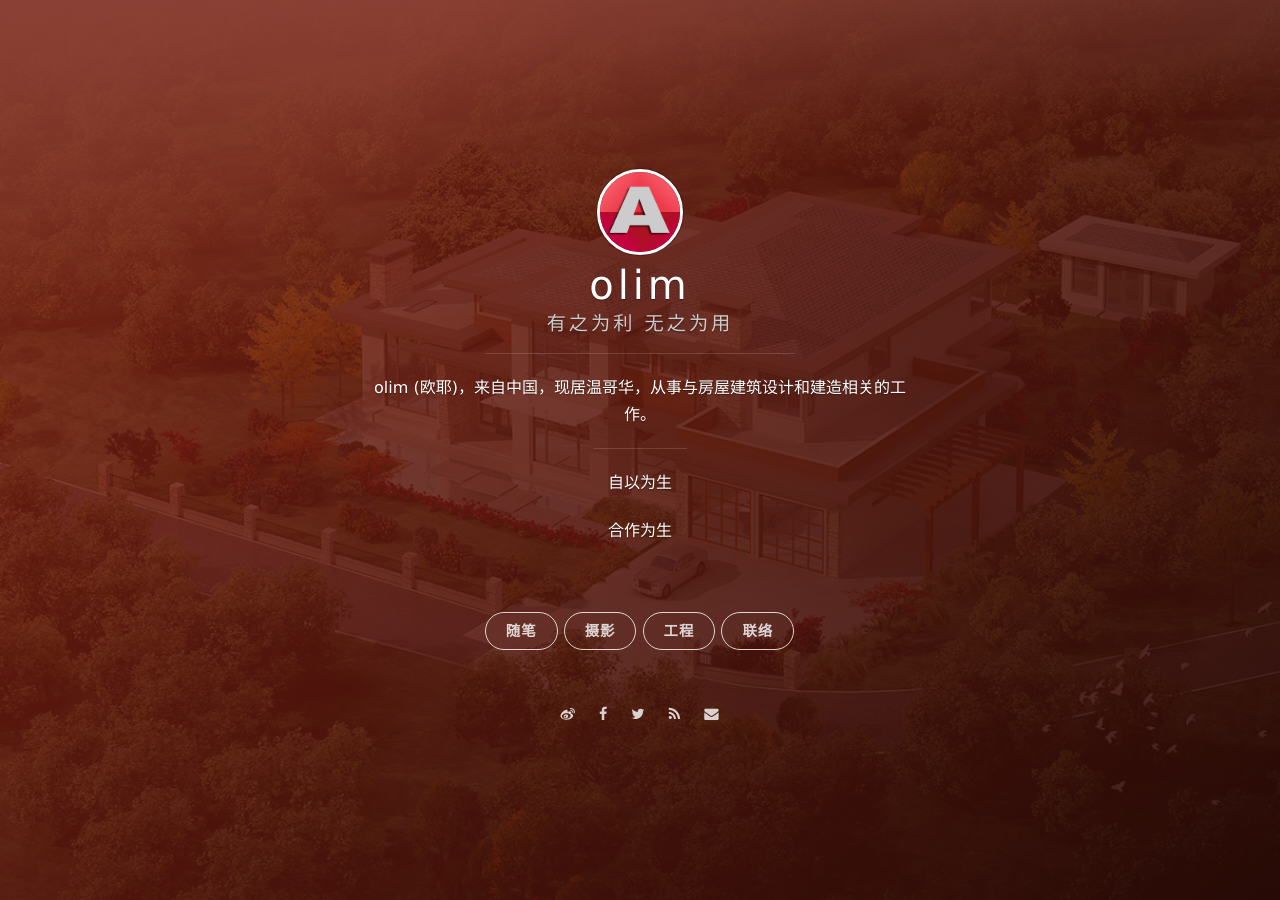
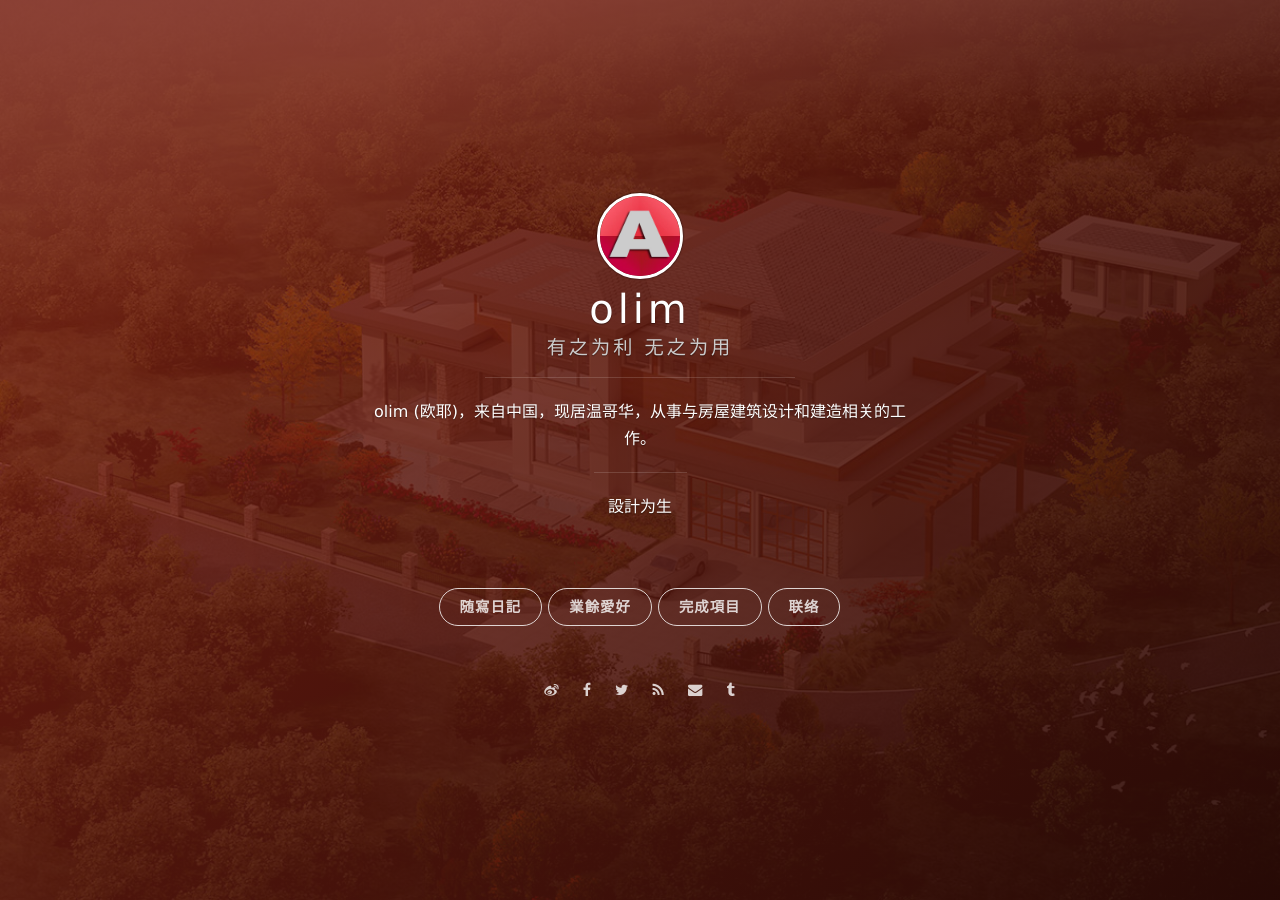
Before and after one commit to olimwei/olimwei.github.io, a Jekyll site: the page built from index.html, in a window 1280 px wide. Built offline with Jekyll 4.4.1, drawn with Linux system fonts in a browser that asks for light colours; nearby versions of some CDN libraries; the list of posts is cut into pages by our own code.

Commit message:
update2020-04-13

```diff
--- a/_config.yml
+++ b/_config.yml
@@ -1,7 +1,7 @@
 # Basic
 title: olim
 subtitle: 有之为利 无之为用
-welcome_message: <p><a href="http://liangdesign.com" target="_blank">自以为生</a></p><p><a href="http://cn.archiz.com" target="_blank">合作为生</a></p>
+welcome_message: <p><a href="http://cn.archiz.com" target="_blank">設計为生</a></p>
 description: olim (欧耶)，来自中国，现居温哥华，从事与房屋建筑设计和建造相关的工作。
 creator: <a href="http://olim.ca">@olim</a>
 
@@ -17,13 +17,13 @@ cover_color: red
 
 # The blog button should not be removed.
 blog_button:
-    title: 随笔
+    title: 随寫日記
     description: olim (欧耶)平时写的一些东西
 
 # Navigation buttons in the front page.
 nav:
-    - {title: 摄影, description: olim(欧耶)平时拍的一些照片, url: 'http://liangphoto.com'}
-    - {title: 工程, description: olim(欧耶)做过的一些工程, url: 'http://project.olim.ca'}
+    - {title: 業餘愛好, description: olim(欧耶)平常的娛樂, url: 'http://olim.in'}
+    - {title: 完成項目, description: olim(欧耶)做过的一些工程, url: 'http://project.olim.ca'}
     - {title: 联络, description: olim(欧耶)的一些联系方式, url: '/contact/'}
     # - {title: Another Button, description: A button, url: 'http://example.com'}
 
@@ -46,9 +46,9 @@ social:
     gplus:
     mail: me@olim.ca
     linkedin:
-    tumblr:
+    tumblr: olim-in
     youtube:
-    instagram:
+    instagram: archiwei
     pinterest:
 
 # Google Analytics
```
Also changed, not shown: README.md.
